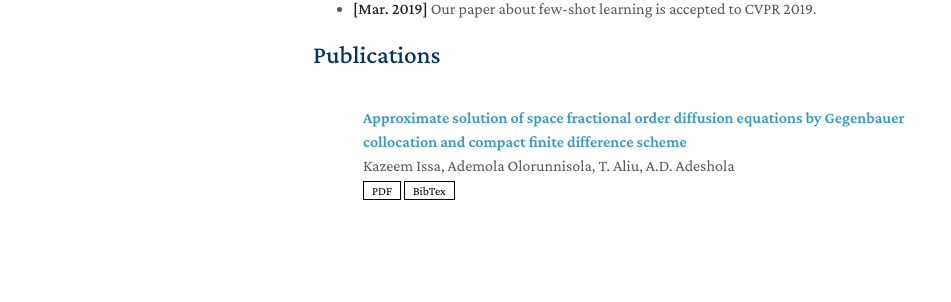
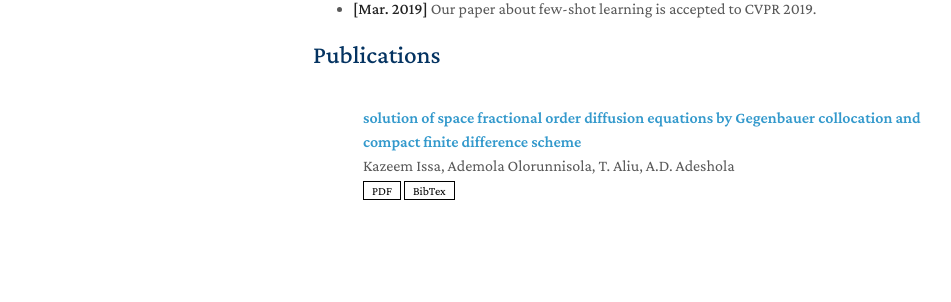
Before and after one commit to Ademola-Olorunnisola/Mycv, a Jekyll site: the page built from index.md, in a window 1280 px wide. Shown: the part 381-683 px from the top of the page, without its empty margins (157-1108 px from the left). Built offline with Jekyll 4.4.1, drawn with Linux system fonts in a browser that asks for light colours; a style sheet for code colours, icons or effects is not loaded; our own code applies the rules of GitHub Pages for plain Markdown files.

Commit message:
Update publications.yml

```diff
--- a/_data/publications.yml
+++ b/_data/publications.yml
@@ -1,6 +1,6 @@
 main:
 
-  - title: Approximate solution of space fractional order diffusion equations by Gegenbauer collocation and compact finite difference scheme
+  - title: solution of space fractional order diffusion equations by Gegenbauer collocation and compact finite difference scheme
     authors: Kazeem Issa, Ademola Olorunnisola, T. Aliu, A.D. Adeshola
     pdf: https://arxiv.org/pdf/2306.00988.pdf
     bibtex: https://scholar.googleusercontent.com/scholar.bib?q=info:YFAhmFagGgAJ:scholar.google.com/&output=citation&scisdr=ClEcUemYEPD-gxsTOzc:AFWwaeYAAAAAZ6cVIze3lDB4_mli3FYxEWEMhrI&scisig=AFWwaeYAAAAAZ6cVI4LF_roiQgWPTSsyuzNwmJU&scisf=4&ct=citation&cd=-1&hl=en
```
